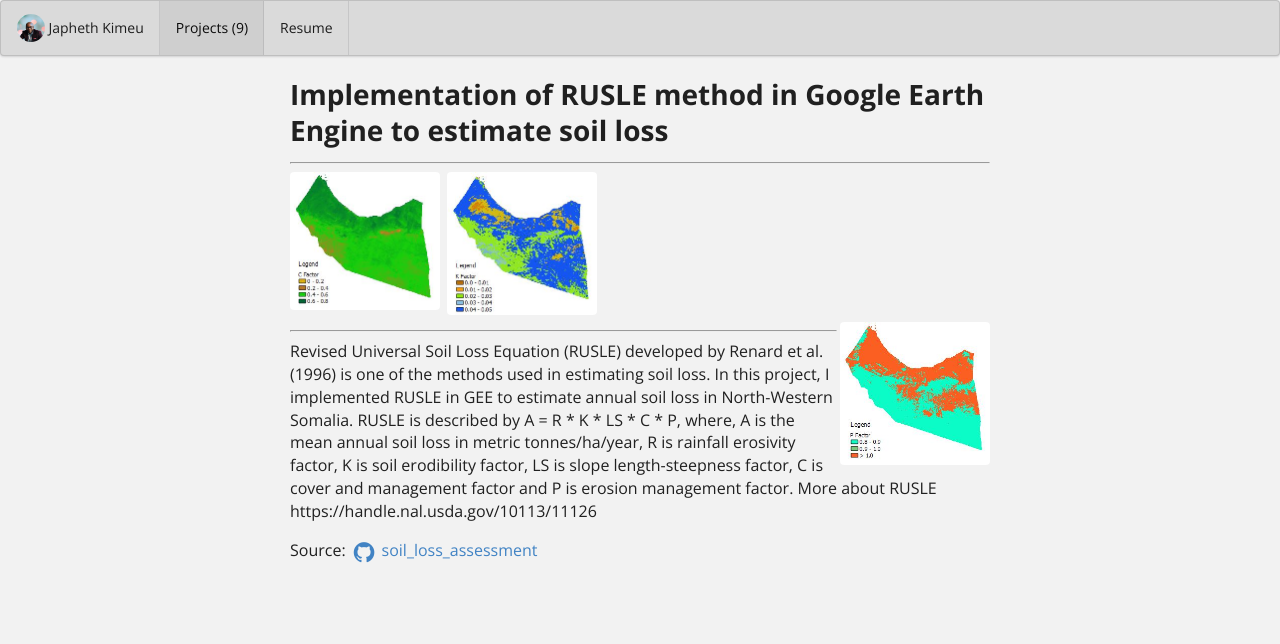
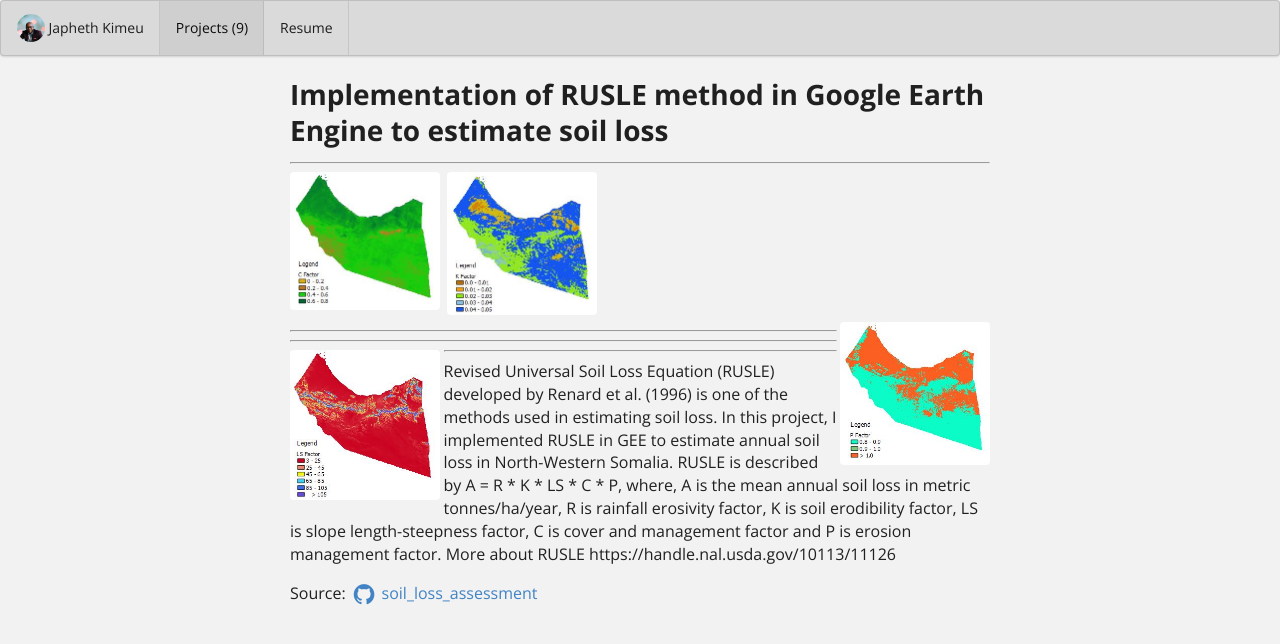
Before and after one commit to japhethkimeu/japhethkimeu.github.io, a Jekyll site: the page built from projects/project-3.md, in a window 1280 px wide. Shown: the top 644 px of the page. Built offline with Jekyll 4.4.1, drawn with Linux system fonts in a browser that asks for light colours.

Commit message:
Update project-3.md

```diff
--- a/projects/project-3.md
+++ b/projects/project-3.md
@@ -24,6 +24,11 @@
   <img align="right" class="ui image" src="../images/P.JPG">
 </div>
 ---
+---
+<div class="ui small rounded images">
+  <img align="left" class="ui image" src="../images/LS.JPG">
+</div>
+---
 
 Revised Universal Soil Loss Equation (RUSLE) developed by Renard et al. (1996) is one of the methods used in estimating soil loss. In this project, I implemented RUSLE in GEE to estimate annual soil loss in North-Western Somalia. RUSLE is described by A = R * K * LS * C * P, where, A is the mean annual soil loss in metric tonnes/ha/year, R is rainfall erosivity factor, K is soil erodibility factor, LS is slope length-steepness factor, C is cover and management factor and P is erosion management factor. More about RUSLE https://handle.nal.usda.gov/10113/11126
 
```
